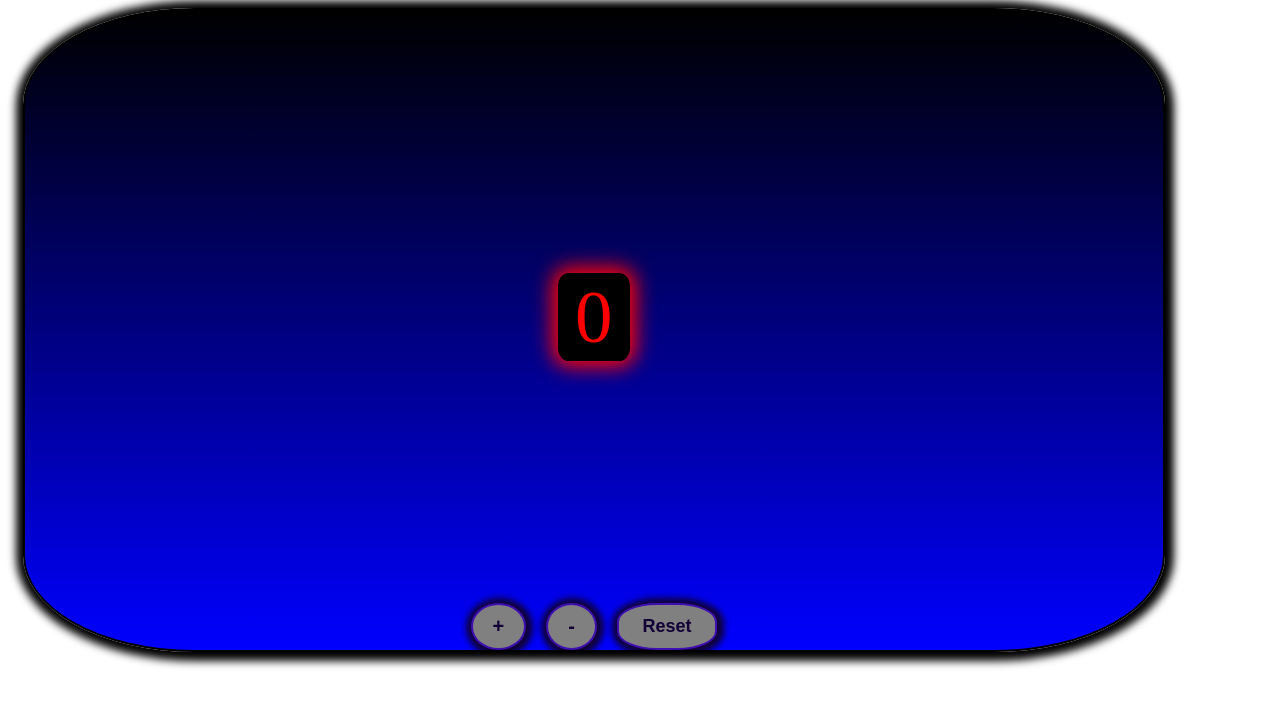
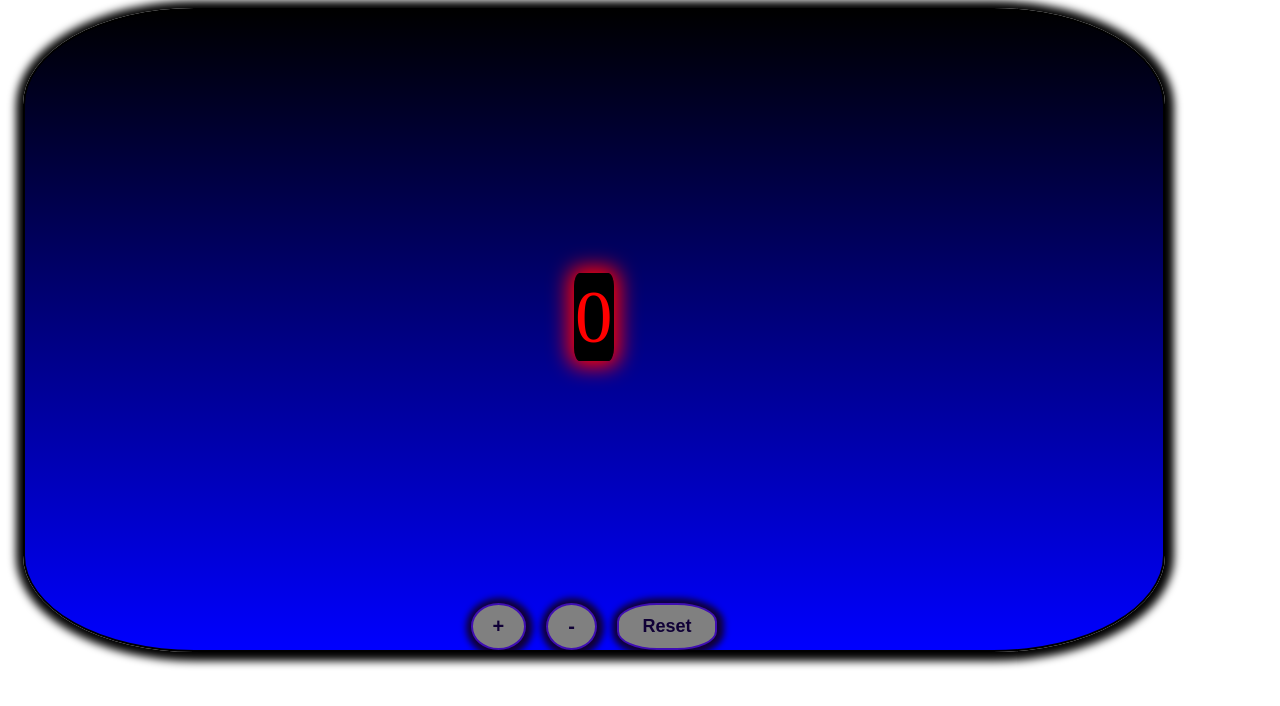
Before and after one commit to 21stChrom/react-jhj8h9, a React (Create React App) app: page / in a window 1280 px wide. Shown: the top 706 px of the page. Built offline with nearby package versions, Linux system fonts and the light colour scheme.

Commit message:
1 file modified

```diff
--- a/src/style.css
+++ b/src/style.css
@@ -13,6 +13,9 @@ p {
   border-radius: 15%;
   background-color:blue;
   overflow: hidden;
+}
+span{
+  width: fit-content;
 }
 .counter {
   margin-left: 15px;
@@ -30,6 +33,7 @@ box-shadow: 1px 1px 8px 8px;
   row-gap: 20px;
 }
 .fs{
+  width: fit-content;
   max-width: fit-content;
   margin-top: 45px;
 }
@@ -41,8 +45,8 @@ box-shadow: 1px 1px 8px 8px;
 
 .counter__output {
   margin: auto;
-max-width: auto;
-  width: 70px;
+max-width: fit-content;
+  width: max-content;
   box-shadow: 0px 0px 20px 6px;
   background-color: black;
   border-radius: 15%;
```
